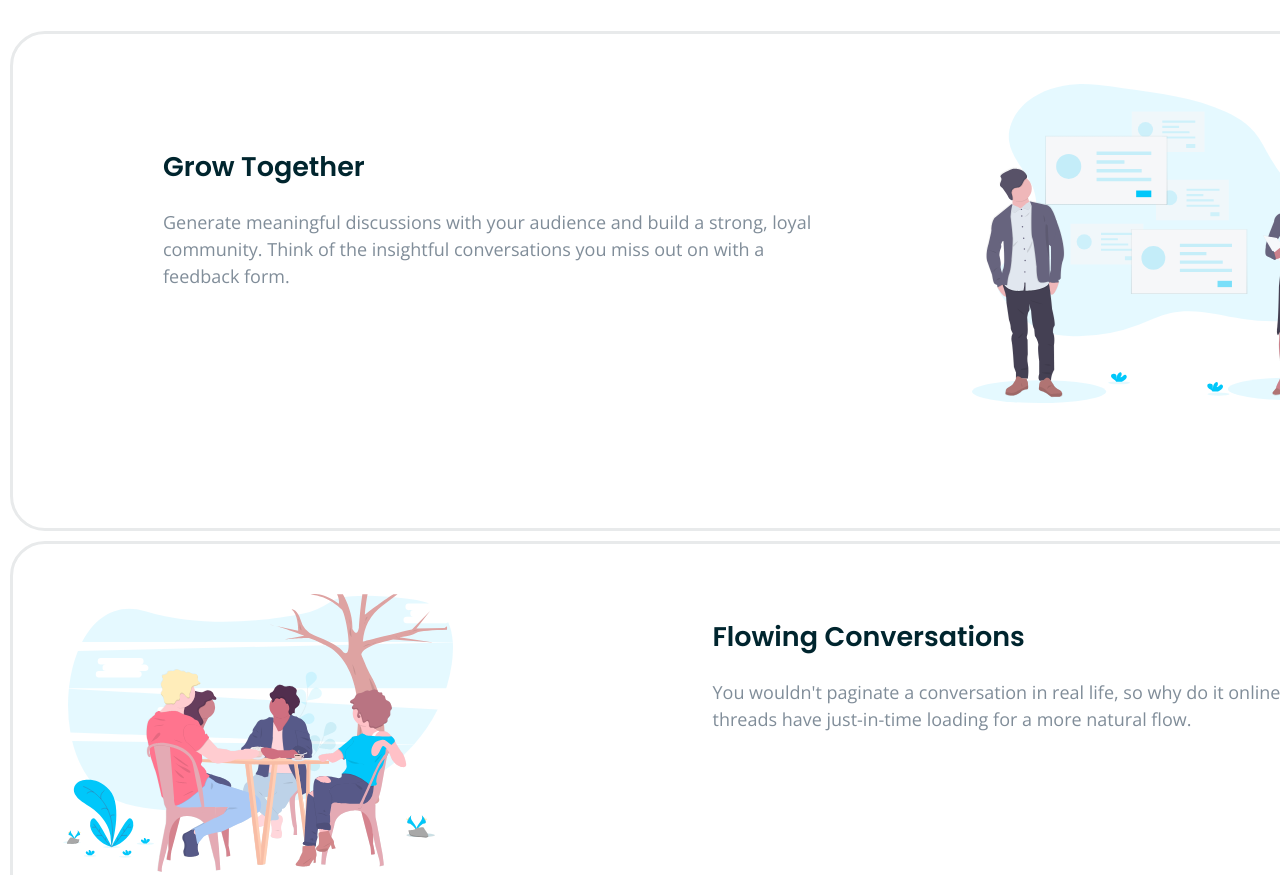
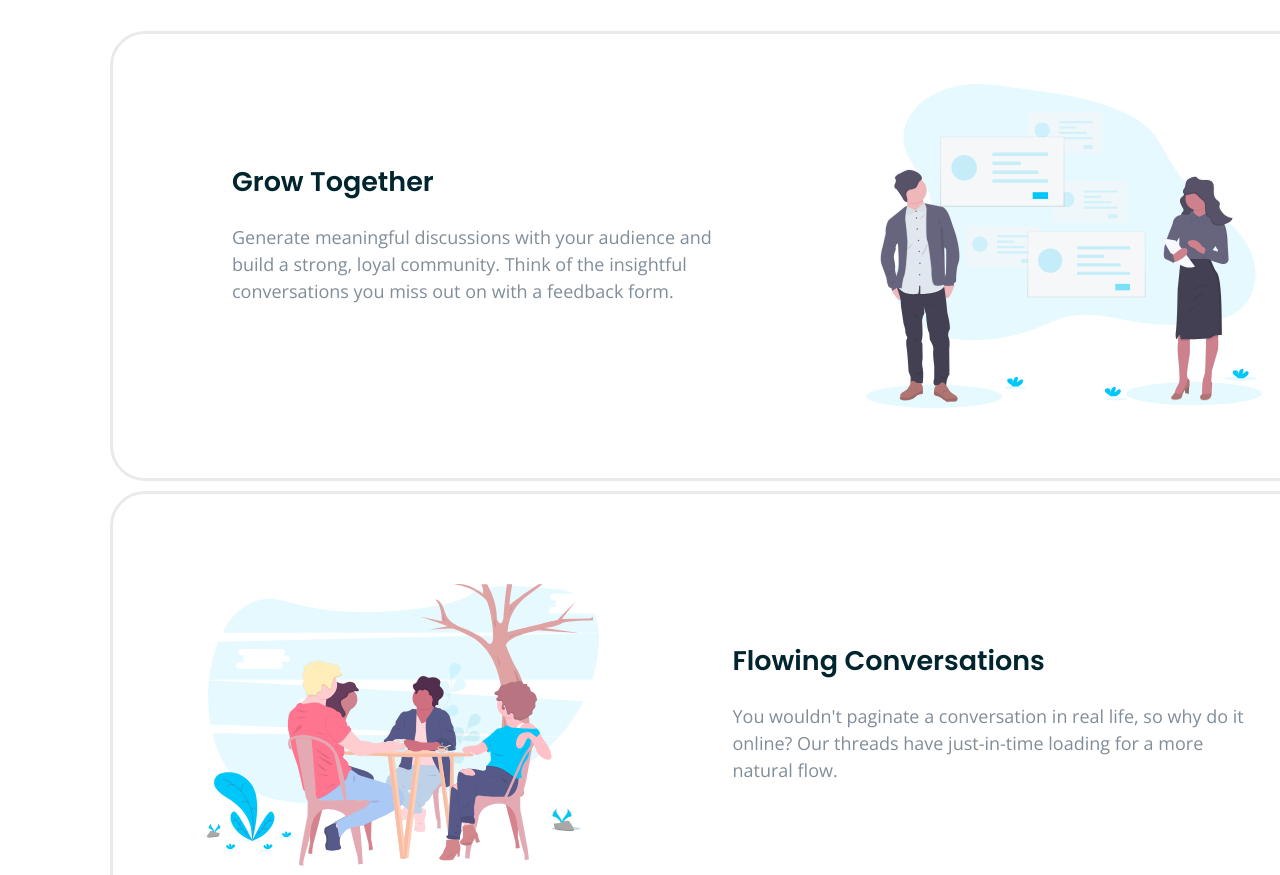
Before and after one commit to plisicka88/plpractice, a plain HTML site: page index.html in a window 1280 px wide. Shown: the part 840-1715 px from the top of the page. Drawn offline with nearby package versions, Linux system fonts and the light colour scheme.

Commit message:
updated the flowing conversations container

```diff
--- a/css/styles.css
+++ b/css/styles.css
@@ -88,7 +88,7 @@ a.second-button {
 }
 
 .middle-container {
-	margin: 100px 0;
+	margin: 100px;
 
 }
 
@@ -97,7 +97,7 @@ a.second-button {
 	border-radius: 35px;
 	padding: 50px;
 	margin: 10px;
-	height: 500px;
+	height: 450px;
 }
 
 .box {
@@ -105,14 +105,15 @@ a.second-button {
 }
 
 .grow {
-	margin: 40px 100px;
+	padding-right: 39px;
+	margin: 55px 69px;
 	float: left;
-	width: 50%;
+	width: 51%;
 }
 
 .illustration {
 	float: right;
-	width: 30%;
+	width: 36%;
 
 
 }
@@ -124,12 +125,14 @@ a.second-button {
 .flowing {
 	float: right;
 	width: 50%;
-
+	margin-top: 74px;
+	padding-left: 20px;
 }
 
 .conversation {
 	float: left;
-	width: 30%;
+	width: 36%;
+	margin: 40px;
 }
 
 h1 {
```
Also changed, not shown: index.html (+1 -1 lines).
